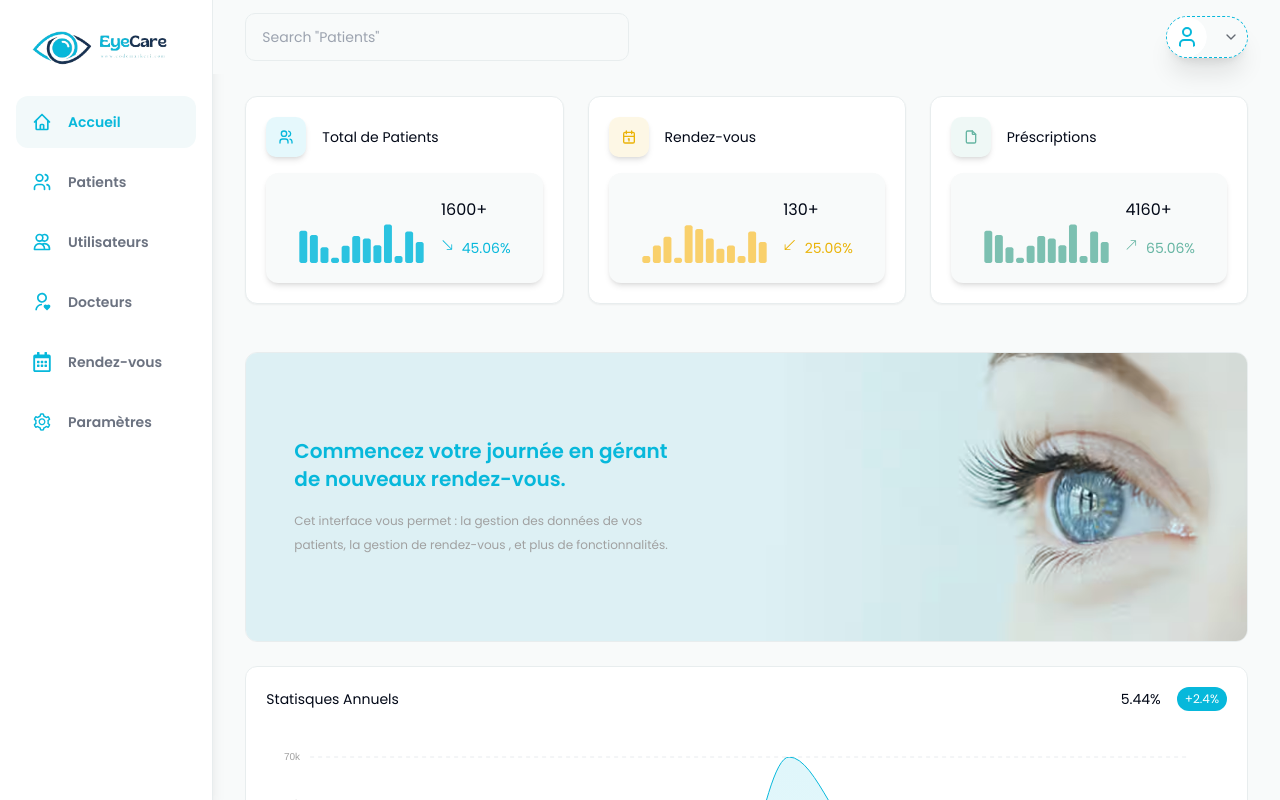
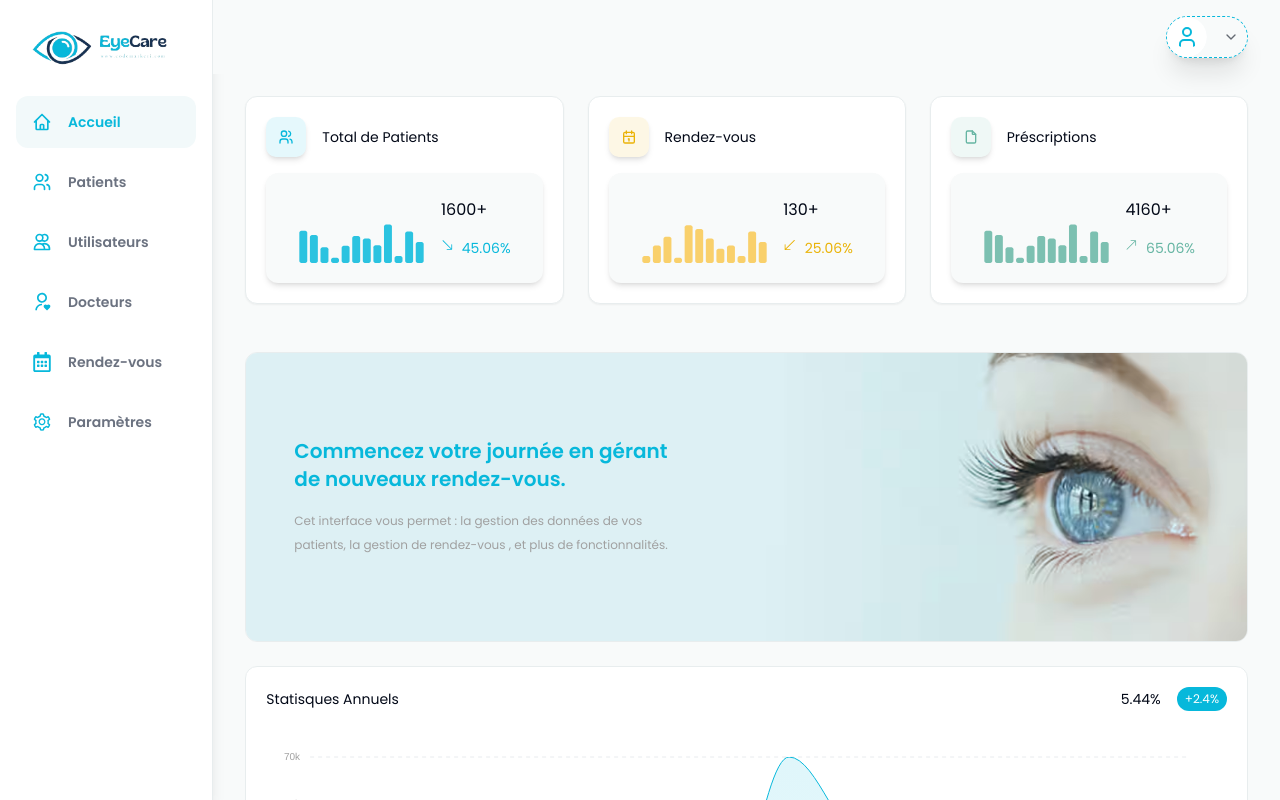
Before and after one commit to AbdelhadiBouchadi/eyecaredalou, a Next.js app: page / in a window 1280 px wide. Built offline with nearby package versions, Linux system fonts and the light colour scheme; no server answers; the database is empty; sample sign-in values are in the browser's storage.

Commit message:
removing search input from header

```diff
--- a/src/components/shared/Header.tsx
+++ b/src/components/shared/Header.tsx
@@ -32,11 +32,6 @@ function Header({ user }: HeaderProps) {
           >
             <BiMenu />
           </button>
-          <input
-            type="text"
-            placeholder='Search "Patients"'
-            className="md:w-96 w-full h-12 text-sm text-main rounded-md bg-dry border border-border px-4"
-          />
         </div>
         <div className="md:col-span-1 col-span-2 items-center justify-end md:pr-0">
           <div className="float-right flex gap-4 items-center justify-center">
```
